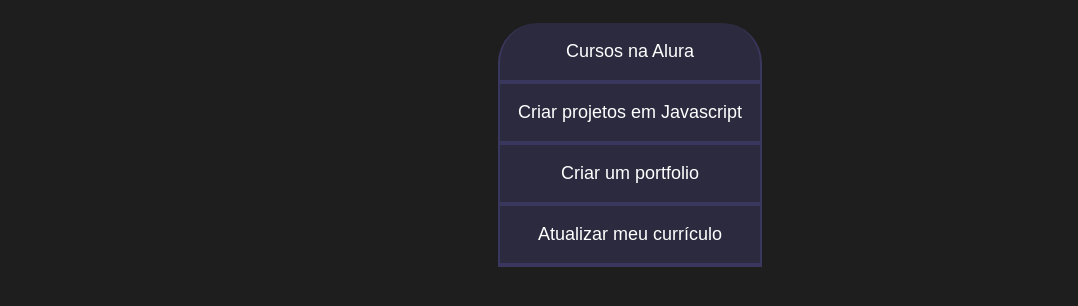
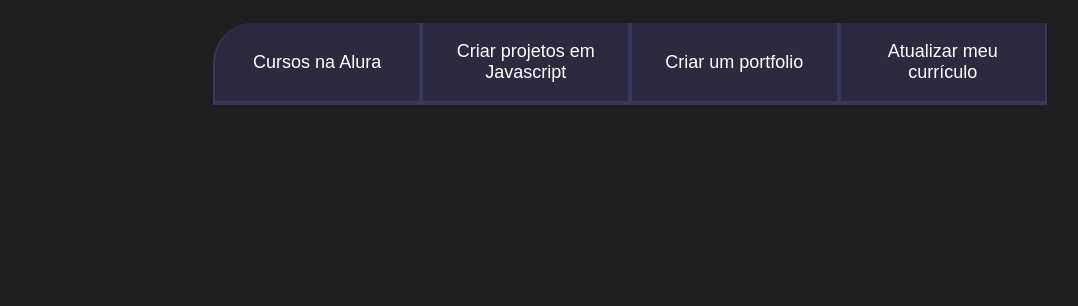
Before and after one commit to isaservienski/projeto-de-vida-, a plain HTML site: page index.html in a window 1280 px wide. Shown: the part 80-386 px from the top of the page, without its empty margins (10-1088 px from the left). Drawn offline with Linux system fonts and the light colour scheme.

Commit message:
atualizando

```diff
--- a/style.css
+++ b/style.css
@@ -58,3 +58,14 @@ body {
 .botoes {
   display: block;
 }
+@media screen and (min-width: 768px) {
+  .botoes {
+    display: flex;
+  }
+  .botao:first-child {
+    border-radius: 40px 0 0 0;
+  }
+  botao:last-child {
+    border-radius: 0 40px 0 0;
+  }
+}
```
